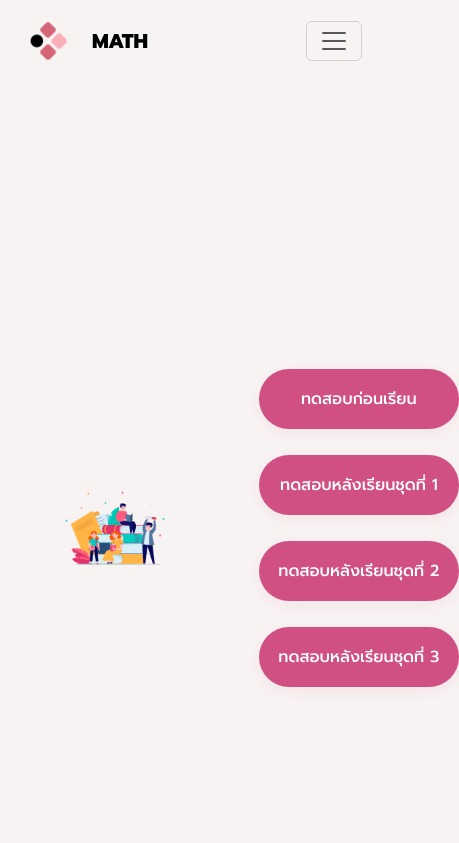
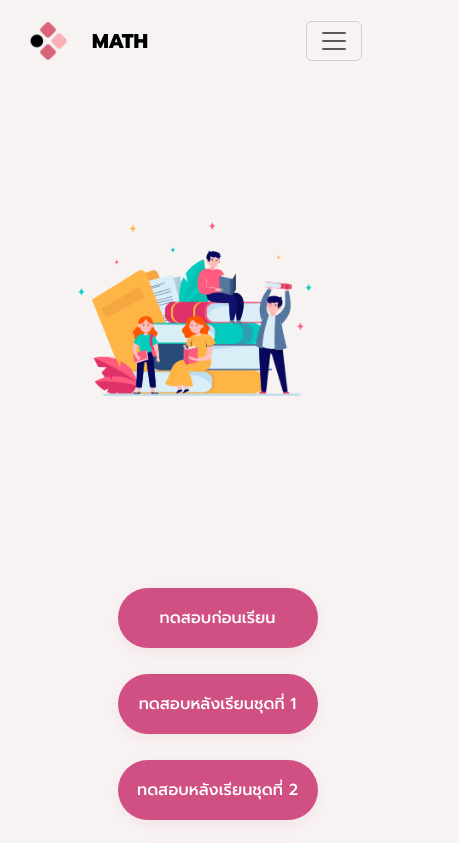
Before and after one commit to PhyschicWinter9/SupportSystem-learning-Simple, a plain HTML site: page course.html in a window 390 px wide. Shown: the top 843 px of the page, 459 px wide, since content can reach past the window. Drawn offline with nearby package versions, Linux system fonts and the light colour scheme.

Commit message:
fix(responsive) : improve design for resposive

```diff
--- a/course.html
+++ b/course.html
@@ -74,17 +74,17 @@
       </div>
       <div class="container course-right-box">
             <!-- button link 1 row per button * 4-->
-            <div class="row btn-course-box">
-                <div class="col-12">
+            <div class="row btn-course-box ">
+                <div class="col-6">
                     <a href="https://www.youtube.com/watch?v=mKRZIHwTr-I" class="btn btn-course" >ทดสอบก่อนเรียน</a>
                 </div>
-                <div class="col-12">
+                <div class="col-6">
                     <a href="https://www.appsheet.com/template/AppDef?appName=%E0%B8%82%E0%B9%89%E0%B8%AD%E0%B8%AA%E0%B8%AD%E0%B8%9A%E0%B8%8A%E0%B8%B8%E0%B8%94%E0%B8%97%E0%B8%B5%E0%B9%881-475817182-23-08-01&appId=4054279e-4586-4b7d-bff3-70aeb3777c19&quickStart=False#Data.Columns.Math%201" class="btn btn-course">ทดสอบหลังเรียนชุดที่ 1</a>
                 </div>
-                <div class="col-12">
+                <div class="col-6">
                     <a href="https://www.youtube.com/watch?v=mKRZIHwTr-I" class="btn btn-course">ทดสอบหลังเรียนชุดที่ 2</a>
                 </div>
-                <div class="col-12">
+                <div class="col-6">
                     <a href="https://www.appsheet.com/template/AppDef?appName=%E0%B8%82%E0%B9%89%E0%B8%AD%E0%B8%AA%E0%B8%AD%E0%B8%9A%E0%B8%8A%E0%B8%B8%E0%B8%94%E0%B8%97%E0%B8%B5%E0%B9%883-475817182-23-08-01&appId=770ce730-a865-4d44-8f13-eb83fad368c8&quickStart=False#Data.Columns.Math%203" class="btn btn-course">ทดสอบหลังเรียนชุดที่ 3</a>
                 </div>
             </div>
--- a/css/course/course-style.css
+++ b/css/course/course-style.css
@@ -7,6 +7,12 @@
     width: 60%;
     height: 100vh;
     padding: 16px 16px 0px 16px;
+    /* Responsive Mobie */
+    @media (max-width: 768px) {
+        width: 100%;
+        padding: 0px;
+        height: 50vh;
+    }
 }
 
 .course-right-box{
@@ -18,6 +24,14 @@
     width: 40%;
     height: 100vh;
     padding: 16px 16px 0px 16px;
+    /* Responsive Mobie */
+    @media (max-width: 768px) {
+        width: 100%;
+        padding: 0px;
+        height: 50vh;
+        justify-items: center;
+    }
+
 }
 
 /* Button */
@@ -62,4 +76,12 @@
     justify-content: center;
     gap: 26px;
     width: 100%;
+    /* Responsive Mobie */
+    @media (max-width: 768px) {
+        width: 100%;
+        padding: 16px;
+        height: 50vh;
+        justify-items: center;
+        align-items: center;
+    }
 }
--- a/css/index/style.css
+++ b/css/index/style.css
@@ -49,6 +49,8 @@ body {
   font-style: normal;
   font-weight: 400;
   color: #000000;
+  width: 100%;
+  background-color: aqua;
 }
 .textgetStart {
   color: #fffbfb;
@@ -67,6 +69,13 @@ body {
   padding-left: 16px;
   padding-right: 16px;
   padding-top: 16px;
+  /* Resposive mobile */
+  @media (max-width: 768px) {
+    flex-direction: column;
+    padding-left: 0px;
+    padding-right: 0px;
+
+  }
 }
 
 .content-reg{
@@ -89,6 +98,12 @@ body {
   height: 100vh;
   padding: 120px;
   line-height: 1;
+  /* Resposive Mobile FullScreen */
+  @media (max-width: 768px) {
+    width: 100%;
+    padding: 16px;
+    height: 50vh;
+  }
 }
 
 .right-box {
@@ -100,12 +115,25 @@ body {
   width: 50%;
   height: 100vh;
   padding: 16px 16px 0px 16px;
+  /* Resposive Mobile FullScreen */
+  @media (max-width: 768px) {
+    width: 100%;
+    padding: 0px;
+    height: 100vh;
+  }
 }
 
 .img-announce {
   width: 100%;
   height: 100%;
   object-fit: cover;
+  /* Resposive Mobile FullScreen nocrop*/
+  @media (max-width: 768px) {
+    width: 100%;
+    height: 100%;
+    object-fit: cover;
+  }
+
 }
 
 /* Button */
```
